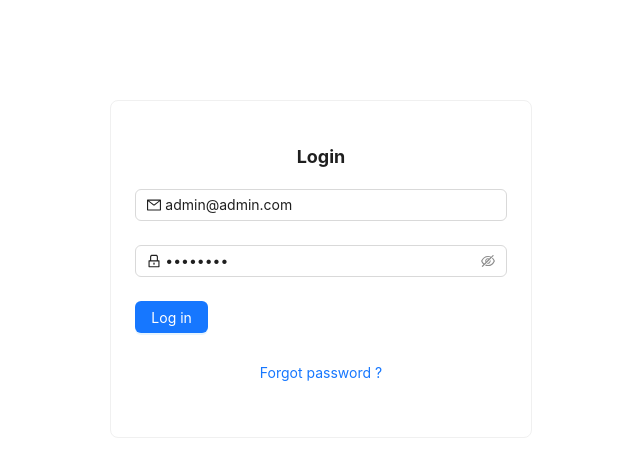
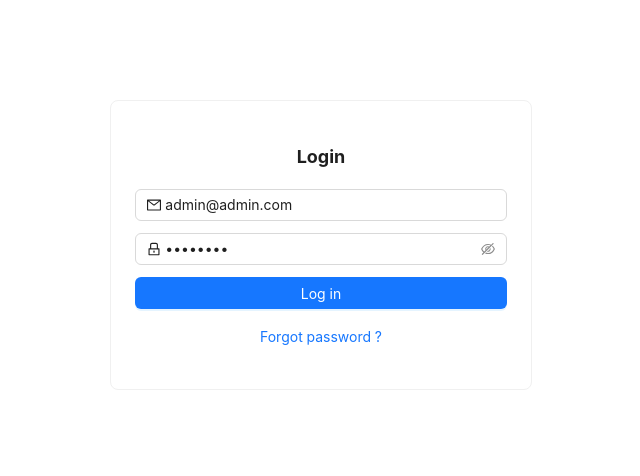
Before and after one commit to shakhawatfci/react-ant-skelton, a React (Vite) app: page / in a window 1280 px wide. Shown: the top 476 px of the page, without its empty margins (319-959 px from the left). Built offline with nearby package versions, Linux system fonts and the light colour scheme.

Commit message:
admin layout working

```diff
--- a/src/App.jsx
+++ b/src/App.jsx
@@ -2,6 +2,7 @@
 import { Route, Routes } from "react-router-dom";
 import PublicLayout from "./layouts/PublicLayout";
 import AdminLayout from "./layouts/AdminLayout";
+import LoginPage from "./pages/LoginPage";
 // import registerServiceWorker from './ServiceWorker';
 
 const App = () => {
@@ -12,9 +13,11 @@ const App = () => {
     <>
 
       <Routes>
-        <Route path="/*" element={<PublicLayout />} >
+        <Route path="/" element={<LoginPage />} >
         </Route>
-        <Route path="admin/*" element={<AdminLayout />} >
+        <Route path="/login" element={<LoginPage />} >
+        </Route>
+        <Route path="/*" element={<AdminLayout />} >
         </Route>
       </Routes>
     </>
--- /dev/null
+++ b/src/assets/css/auth.css
@@ -0,0 +1,10 @@
+
+.login-form-forgot {
+    float: right;
+}
+.ant-col-rtl .login-form-forgot {
+    float: left;
+}
+.login-form-button {
+    width: 100%;
+}
--- /dev/null
+++ b/src/assets/css/layouts.css
@@ -0,0 +1,78 @@
+.logo {
+    float: right;
+    width: 148px;
+    height: 31px;
+    margin: 16px 7px;
+    background: rgba(255, 255, 255, 0.3);
+}
+
+.ant-row-rtl .logo {
+    float: right;
+    margin: 16px 0 16px 24px;
+}
+
+.site-layout-background {
+    background: #fff;
+}
+
+.ant-menu-item .ant-menu-item-selected {
+    border-bottom: 1px solid #ddd;
+}
+
+.ant-menu-submenu-title {
+    border-bottom: 1px solid #ddd;
+}
+
+.ant-menu-item {
+    border-bottom: 1px solid #ddd;
+}
+
+.ant-layout-sider {
+    position: relative;
+    min-width: 0;
+    background: #fff !important;
+    transition: all .2s;
+}
+
+.ant-form-item {
+    box-sizing: border-box;
+    padding: 0;
+    color: rgba(0, 0, 0, .85);
+    font-size: 14px;
+    font-variant: tabular-nums;
+    line-height: 1.5715;
+    list-style: none;
+    font-feature-settings: "tnum";
+    margin: 0 0 12px !important;
+    vertical-align: top;
+}
+
+.ant-layout-header {
+    height: 64px;
+    padding: 0 15px !important;
+    color: rgba(0, 0, 0, .85);
+    line-height: 64px;
+    background: #256bad !important
+}
+
+.button-secondary {
+    background: #3f51b5 !important;
+    border-color: #3f51b5 !important;
+    color: #fff !important;
+}
+
+.button-success {
+    background: #05beac !important;
+    border-color: #05beac !important;
+    color: #fff !important;
+}
+
+.button-tracking {
+    background: orange !important;
+    border-color: orange !important;
+    color: #fff !important;
+}
+
+input[readonly] {
+    background-color: #f6f6f6;
+}
--- a/src/components/Auth/Login.jsx
+++ b/src/components/Auth/Login.jsx
@@ -5,6 +5,7 @@ import axiosServer from '../../utils/server/axiosServer';
 import errorHandler from '../../utils/errorHanlder';
 import { LOGIN } from '../../api/auth';
 import { setCookiesFromAuthResponse } from '../../utils/server/axiosServer';
+
 
 const initialState = {
     email: 'admin@admin.com',
@@ -18,7 +19,7 @@ const Login = () => {
     const onFinish = (values) => {
         axiosServer.post(LOGIN, values).then((res) => {
             setCookiesFromAuthResponse(res);
-            navigate(`/admin`);
+            navigate(`/dashboard`);
         }).catch((err) => { errorHandler(err) });
     };
 
--- a/src/layouts/AdminLayout.jsx
+++ b/src/layouts/AdminLayout.jsx
@@ -49,7 +49,7 @@ const AdminLayout = () => {
 
     const logout = () => {
         clearCookies();
-        window.location = "/login";
+        window.location = "/";
     }
 
 
@@ -70,7 +70,9 @@ const AdminLayout = () => {
                         >
                             {collapsed ? <MenuUnfoldOutlined /> : <MenuFoldOutlined />}
                         </Button>
-                        <div className="logo" />
+                        {/* <div className="logo" > */}
+                            <img style={{ height : '40px' , marginTop: '10px' }} src='https://sslwireless.com/wp-content/uploads/2020/05/ssl-wireless-logo.png'    />
+                         {/* </div> */}
                     </div>
                     <div style={{ display: 'flex', justifyContent: 'flex-end', height: '100%', alignItems: 'center' }}>
                         {/* <div style={{ marginRight: '5px' }}>
@@ -110,7 +112,7 @@ const AdminLayout = () => {
                  {/* <Sidebar /> */}
 
                  <Menu
-                        theme='dark'
+                        theme='light'
                         mode="inline"
                         openKeys={openKeys}
                         onOpenChange={onOpenChange}
--- a/src/main.jsx
+++ b/src/main.jsx
@@ -1,6 +1,7 @@
 import React from 'react';
 import ReactDOM from 'react-dom/client';
-// import './assets/layout.css';
+import './assets/css/layouts.css';
+import './assets/css/auth.css';
 // import 'antd/dist/antd.css';
 import App from './App';
 // import reportWebVitals from './reportWebVitals';
--- a/src/pages/LoginPage.jsx
+++ b/src/pages/LoginPage.jsx
@@ -1,11 +1,30 @@
 
 // import { useDocumentTitle } from "../../shared/hooks/documentTitle/useDocumentTitle";
+import { useEffect } from "react";
 import Login from "../components/Auth/Login";
+import Cookies from "js-cookie";
+import { Card, Col, Row } from "antd"
 
 export default function LoginPage() {
     // useDocumentTitle("Login")
 
+    useEffect(() => {
+        const token = Cookies.get("_jwtToken");
+        console.log(token);
+         if (token) {
+             window.location = "/dashboard";
+         }
+    }, [])
+
     return (
-        <Login />
+        <div>
+        <Row justify="center" align="middle" style={{ marginTop: '100px' }}>
+            <Col xxl={8} xl={8} lg={8} md={12} sm={24} xs={24}>
+                <Card>
+                 <Login />
+                </Card>
+            </Col>
+        </Row>
+        </div>
     )
 }
```
Also changed, not shown: src/router/index.jsx (+8 -2 lines).
